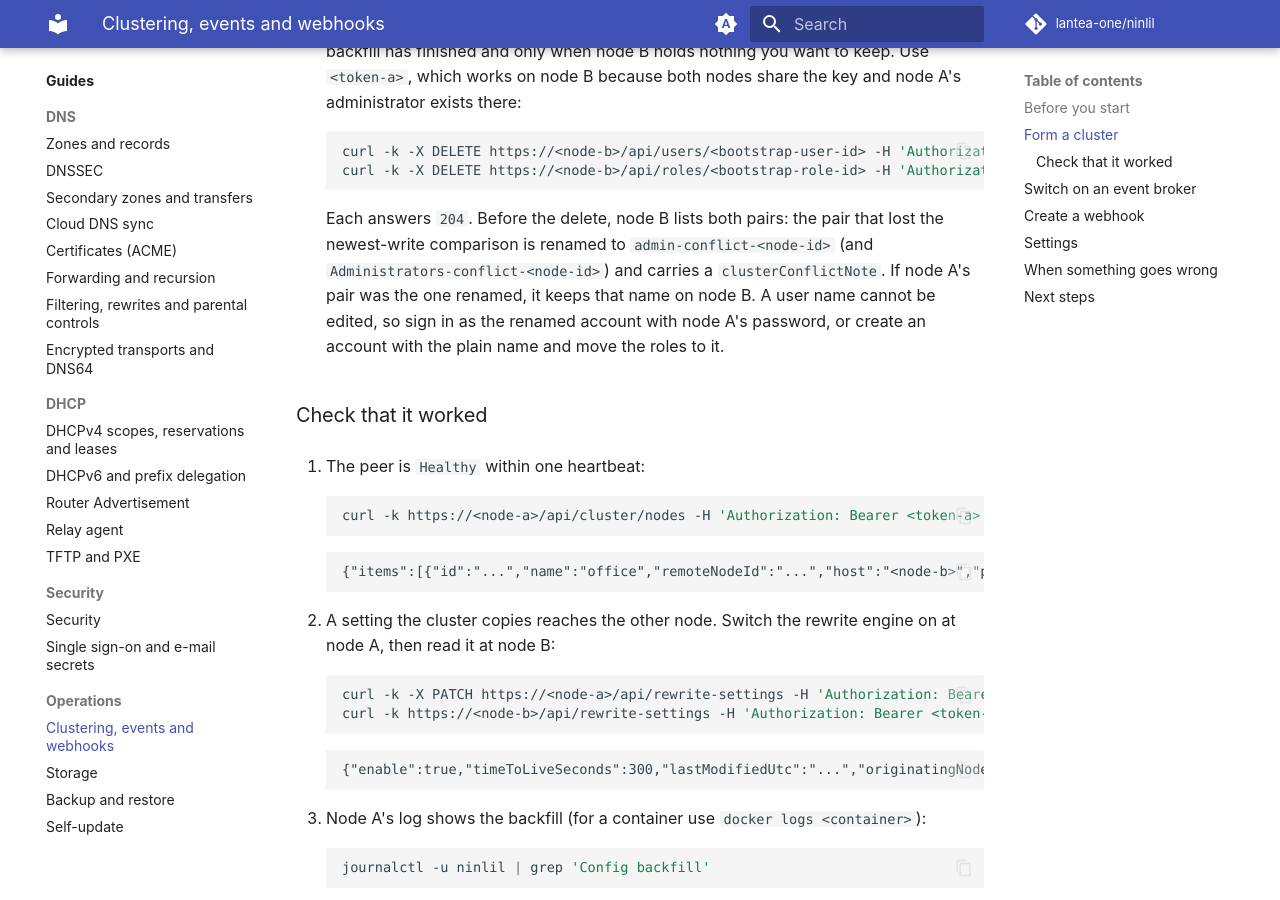
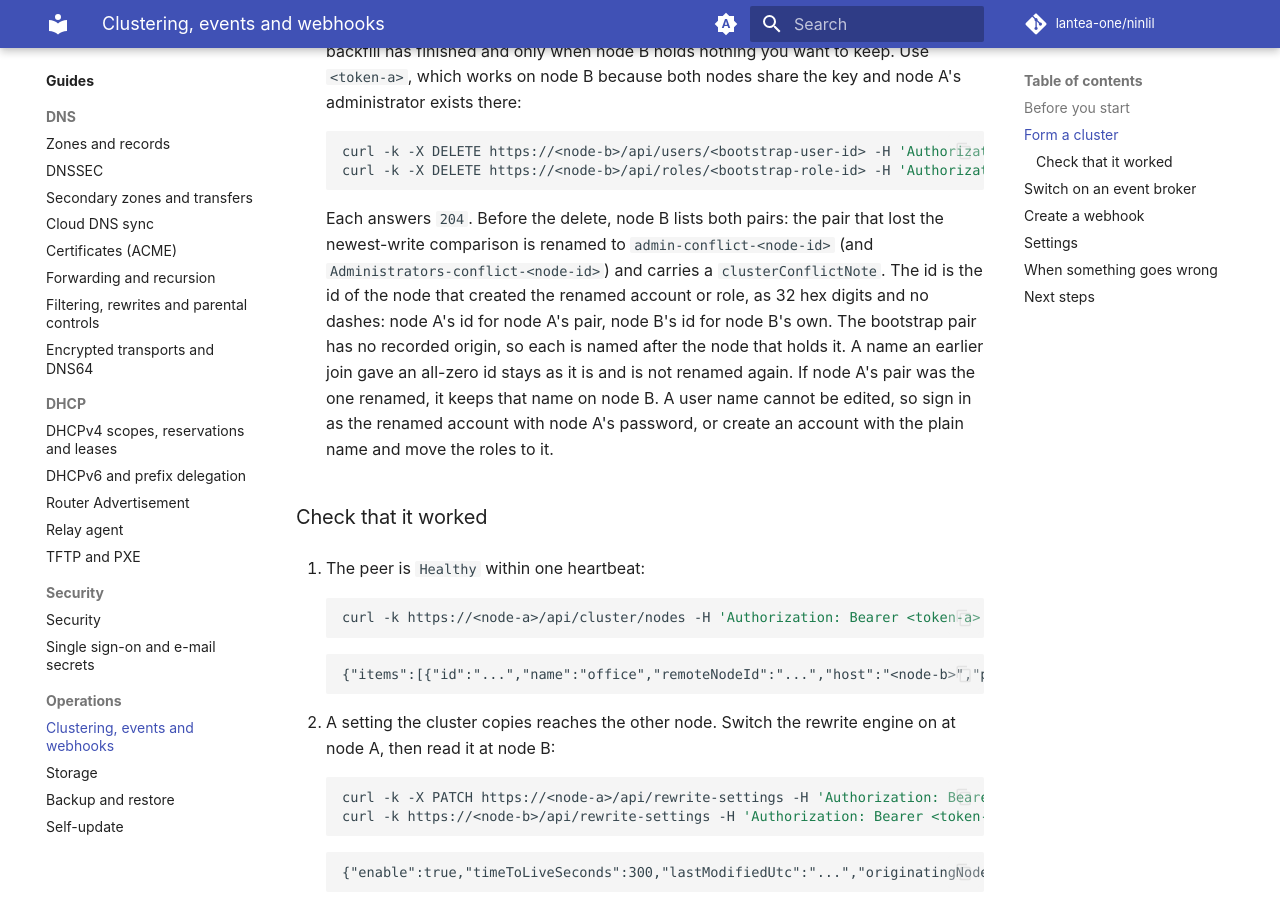
Before and after one commit to lantea-one/ninlil, an MkDocs documentation site: the page built from pages/docs/guides/operations/clustering.md, in a window 1280 px wide and 900 px high, scrolled down 2607 px. Built offline with MkDocs 1.6.1 and Material for MkDocs 9.7.7, drawn with Linux system fonts in a browser that asks for light colours.

Commit message:
The README, the wiki and the changelog say a renamed account or role carries the id of the node that created it
Closes #450

Co-Authored-By: Claude Sonnet 5.5 <noreply@anthropic.com>
Claude-Session: https://claude.ai/code/session_01T33E3pmQvqkTriyQUMNUTK

```diff
--- a/pages/docs/guides/operations/clustering.md
+++ b/pages/docs/guides/operations/clustering.md
@@ -122,8 +122,11 @@ Node A invites, node B joins.
 
     Each answers `204`. Before the delete, node B lists both pairs: the pair that lost the
     newest-write comparison is renamed to `admin-conflict-<node-id>` (and `Administrators-conflict-<node-id>`)
-    and carries a `clusterConflictNote`. If node A's pair was the one renamed, it keeps that name on node
-    B. A user name cannot be edited, so sign in as the renamed account with node A's password, or create
+    and carries a `clusterConflictNote`. The id is the id of the node that created the renamed account
+    or role, as 32 hex digits and no dashes: node A's id for node A's pair, node B's id for node B's own.
+    The bootstrap pair has no recorded origin, so each is named after the node that holds it. A name an
+    earlier join gave an all-zero id stays as it is and is not renamed again. If node A's pair was the
+    one renamed, it keeps that name on node B. A user name cannot be edited, so sign in as the renamed account with node A's password, or create
     an account with the plain name and move the roles to it.
 
 ### Check that it worked
```
Also changed, not shown: CHANGELOG.md, README.md.
